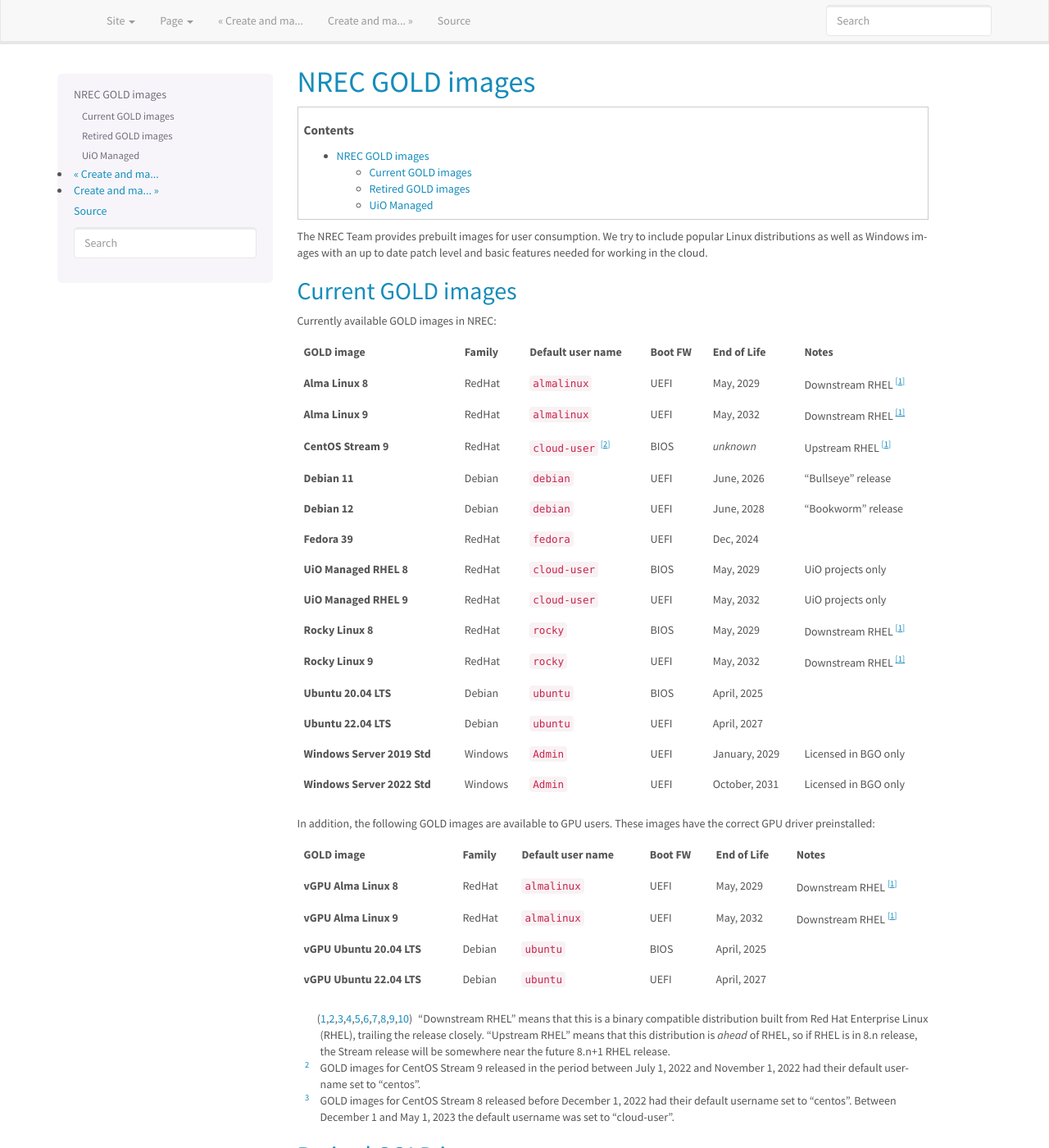
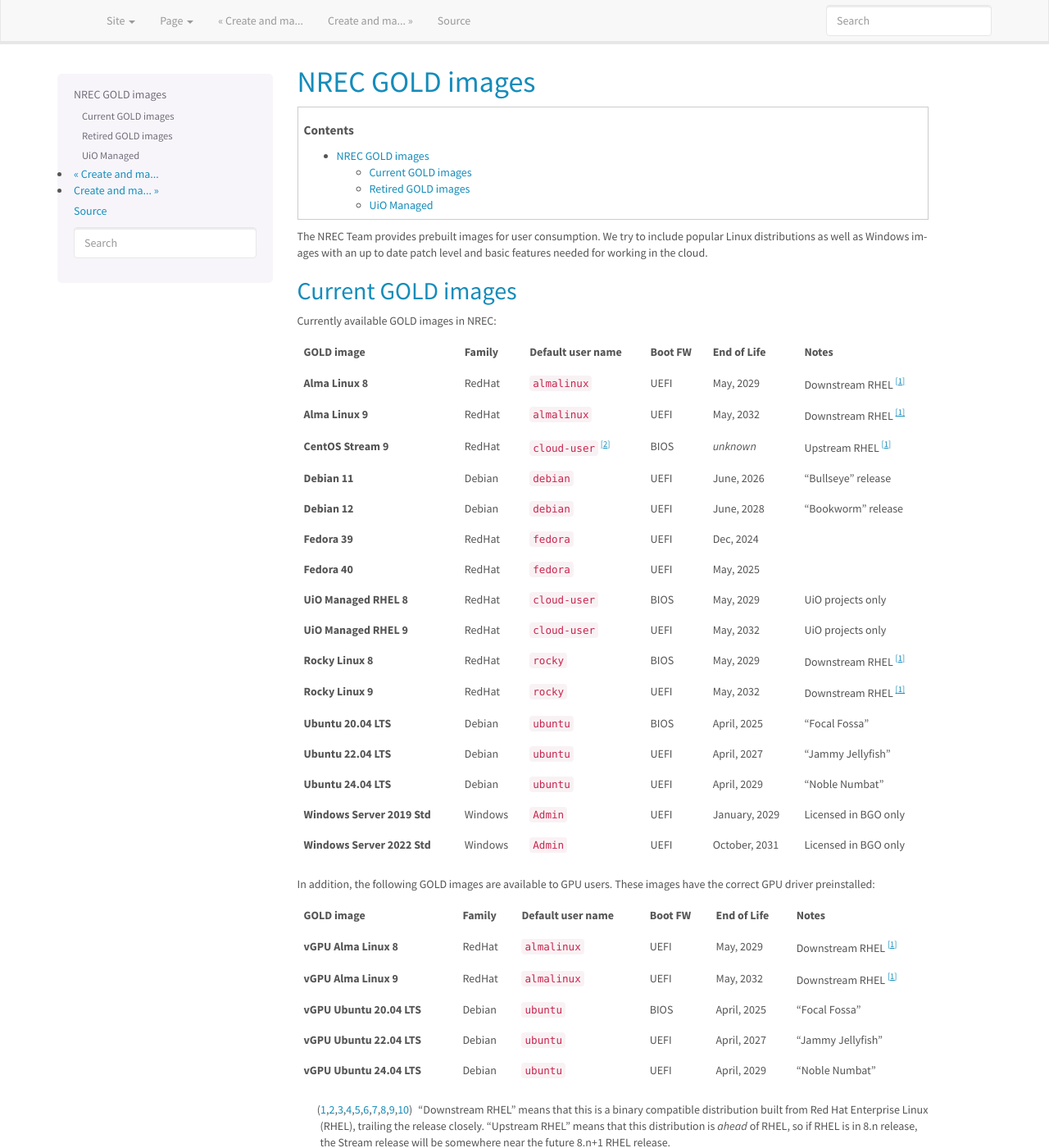
Before and after one commit to norcams/docs-enduser, a Sphinx documentation site: the page built from docs/gold-image.rst, in a window 1280 px wide and 1400 px high. Shown: the whole window at 82% size. Built offline with Sphinx 7.4.7, drawn with Linux system fonts in a browser that asks for light colours.

Commit message:
new images

```diff
--- a/docs/gold-image.rst
+++ b/docs/gold-image.rst
@@ -30,12 +30,14 @@ GOLD image                     Family   Default user name     Boot FW  End of Li
 **Debian 11**                  Debian   ``debian``            UEFI     June, 2026           "Bullseye" release
 **Debian 12**                  Debian   ``debian``            UEFI     June, 2028           "Bookworm" release
 **Fedora 39**                  RedHat   ``fedora``            UEFI     Dec, 2024
+**Fedora 40**                  RedHat   ``fedora``            UEFI     May, 2025
 **UiO Managed RHEL 8**         RedHat   ``cloud-user``        BIOS     May, 2029            UiO projects only
 **UiO Managed RHEL 9**         RedHat   ``cloud-user``        UEFI     May, 2032            UiO projects only
 **Rocky Linux 8**              RedHat   ``rocky``             BIOS     May, 2029            Downstream RHEL [#f1]_
 **Rocky Linux 9**              RedHat   ``rocky``             UEFI     May, 2032            Downstream RHEL [#f1]_
-**Ubuntu 20.04 LTS**           Debian   ``ubuntu``            BIOS     April, 2025
-**Ubuntu 22.04 LTS**           Debian   ``ubuntu``            UEFI     April, 2027
+**Ubuntu 20.04 LTS**           Debian   ``ubuntu``            BIOS     April, 2025          "Focal Fossa"
+**Ubuntu 22.04 LTS**           Debian   ``ubuntu``            UEFI     April, 2027          "Jammy Jellyfish"
+**Ubuntu 24.04 LTS**           Debian   ``ubuntu``            UEFI     April, 2029          "Noble Numbat"
 **Windows Server 2019 Std**    Windows  ``Admin``             UEFI     January, 2029        Licensed in BGO only
 **Windows Server 2022 Std**    Windows  ``Admin``             UEFI     October, 2031        Licensed in BGO only
 ============================== ======== ===================== ======== ==================== =======================
@@ -48,8 +50,9 @@ GOLD image                     Family   Default user name     Boot FW  End of Li
 ============================== ======== ===================== ======== ==================== =======================
 **vGPU Alma Linux 8**          RedHat   ``almalinux``         UEFI     May, 2029            Downstream RHEL [#f1]_
 **vGPU Alma Linux 9**          RedHat   ``almalinux``         UEFI     May, 2032            Downstream RHEL [#f1]_
-**vGPU Ubuntu 20.04 LTS**      Debian   ``ubuntu``            BIOS     April, 2025
-**vGPU Ubuntu 22.04 LTS**      Debian   ``ubuntu``            UEFI     April, 2027
+**vGPU Ubuntu 20.04 LTS**      Debian   ``ubuntu``            BIOS     April, 2025          "Focal Fossa"
+**vGPU Ubuntu 22.04 LTS**      Debian   ``ubuntu``            UEFI     April, 2027          "Jammy Jellyfish"
+**vGPU Ubuntu 24.04 LTS**      Debian   ``ubuntu``            UEFI     April, 2029          "Noble Numbat"
 ============================== ======== ===================== ======== ==================== =======================
 
 .. [#f1] "Downstream RHEL" means that this is a binary compatible
--- a/docs/vgpu.rst
+++ b/docs/vgpu.rst
@@ -102,6 +102,8 @@ resources.
 | Ubuntu 20.04 LTS | vGPU Ubuntu 20.04 LTS |
 +------------------+-----------------------+
 | Ubuntu 22.04 LTS | vGPU Ubuntu 22.04 LTS |
++------------------+-----------------------+
+| Ubuntu 24.04 LTS | vGPU Ubuntu 24.04 LTS |
 +------------------+-----------------------+
 | Alma Linux 8.x   | vGPU Alma Linux 8     |
 +------------------+-----------------------+
```
Also changed, not shown: other parts of docs/vgpu.rst (+2 -2 lines).
